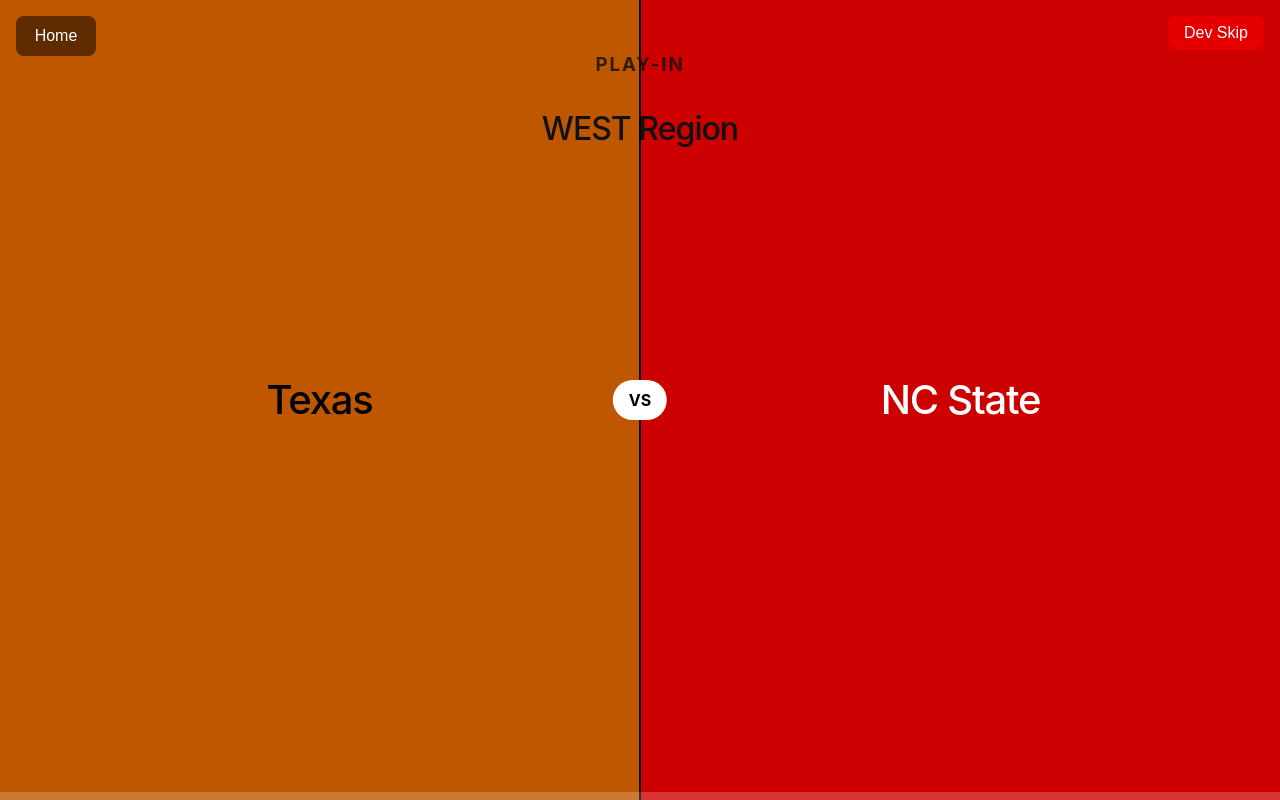
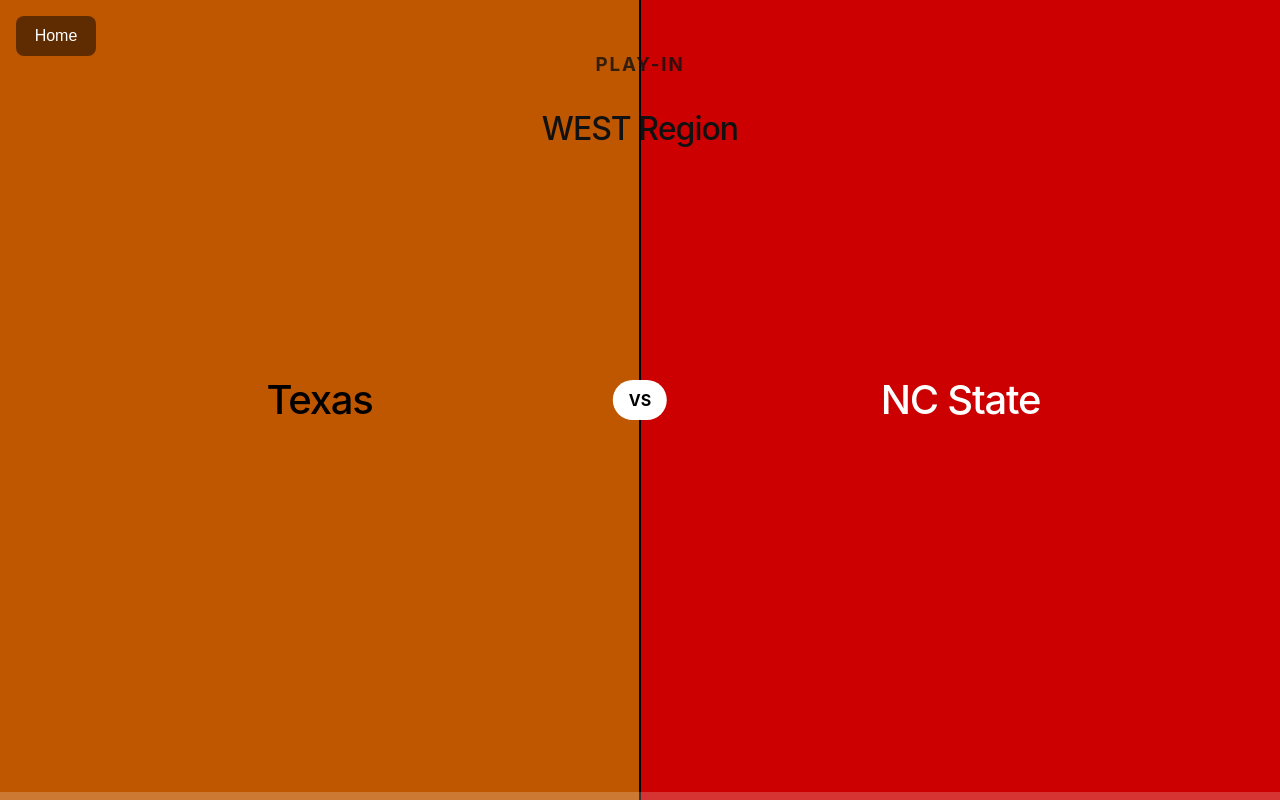
Before and after one commit to quinnsweeney/march-madness, a React (Vite) app: page /bracket in a window 1280 px wide. Built offline with nearby package versions, Linux system fonts and the light colour scheme.

Commit message:
removed dev skip button

```diff
--- a/src/pages/BracketBuilder.tsx
+++ b/src/pages/BracketBuilder.tsx
@@ -293,53 +293,53 @@
     }, 800);
   };
 
-  const handleDevSkip = () => {
-    let newMatchups = [...matchups];
-    let newChoices = [...choices];
-    let newChampion = champion;
-    let currentM = findNextPlayableMatchup(newMatchups, newChampion);
+  // const handleDevSkip = () => {
+  //   let newMatchups = [...matchups];
+  //   let newChoices = [...choices];
+  //   let newChampion = champion;
+  //   let currentM = findNextPlayableMatchup(newMatchups, newChampion);
 
-    while (currentM) {
-      const winningTeam = currentM.teamB || currentM.teamA;
-      if (!winningTeam) break;
+  //   while (currentM) {
+  //     const winningTeam = currentM.teamB || currentM.teamA;
+  //     if (!winningTeam) break;
 
-      newChoices.push({ matchupId: currentM.id, winner: winningTeam });
+  //     newChoices.push({ matchupId: currentM.id, winner: winningTeam });
 
-      if (!currentM.nextMatchupId) {
-        newChampion = winningTeam;
-        currentM = null;
-        break;
-      }
+  //     if (!currentM.nextMatchupId) {
+  //       newChampion = winningTeam;
+  //       currentM = null;
+  //       break;
+  //     }
 
-      const nextMatchupId = currentM.nextMatchupId;
-      const nextIdx = newMatchups.findIndex((m) => m.id === nextMatchupId);
-      if (nextIdx > -1) {
-        if (currentM.isSubA) {
-          newMatchups[nextIdx] = {
-            ...newMatchups[nextIdx],
-            teamA: winningTeam,
-          };
-        } else {
-          newMatchups[nextIdx] = {
-            ...newMatchups[nextIdx],
-            teamB: winningTeam,
-          };
-        }
-      }
+  //     const nextMatchupId = currentM.nextMatchupId;
+  //     const nextIdx = newMatchups.findIndex((m) => m.id === nextMatchupId);
+  //     if (nextIdx > -1) {
+  //       if (currentM.isSubA) {
+  //         newMatchups[nextIdx] = {
+  //           ...newMatchups[nextIdx],
+  //           teamA: winningTeam,
+  //         };
+  //       } else {
+  //         newMatchups[nextIdx] = {
+  //           ...newMatchups[nextIdx],
+  //           teamB: winningTeam,
+  //         };
+  //       }
+  //     }
 
-      currentM = findNextPlayableMatchup(newMatchups, newChampion);
-    }
+  //     currentM = findNextPlayableMatchup(newMatchups, newChampion);
+  //   }
 
-    setMatchups(newMatchups);
-    setChoices(newChoices);
-    if (newChampion) {
-      setChampion(newChampion);
-      setCurrentMatchupId(null);
-    } else {
-      const nextM = findNextPlayableMatchup(newMatchups, newChampion);
-      setCurrentMatchupId(nextM ? nextM.id : null);
-    }
-  };
+  //   setMatchups(newMatchups);
+  //   setChoices(newChoices);
+  //   if (newChampion) {
+  //     setChampion(newChampion);
+  //     setCurrentMatchupId(null);
+  //   } else {
+  //     const nextM = findNextPlayableMatchup(newMatchups, newChampion);
+  //     setCurrentMatchupId(nextM ? nextM.id : null);
+  //   }
+  // };
 
   const renderTrait = (team: Team | null) => {
     if (!team) return "TBD";
@@ -478,7 +478,7 @@
         }}
       >
         <h1 style={{ fontSize: "3rem", marginBottom: "1rem" }}>
-          🏆 Tournament Champion 🏆
+          Your Champion:
         </h1>
         <h2
           style={{
@@ -608,7 +608,7 @@
       </button>
 
       {/* Dev Skip Button */}
-      <button
+      {/* <button
         onClick={handleDevSkip}
         style={{
           position: "absolute",
@@ -626,7 +626,7 @@
         title="Dev Skip"
       >
         Dev Skip
-      </button>
+      </button> */}
 
       {/* Header info */}
       <div
```
